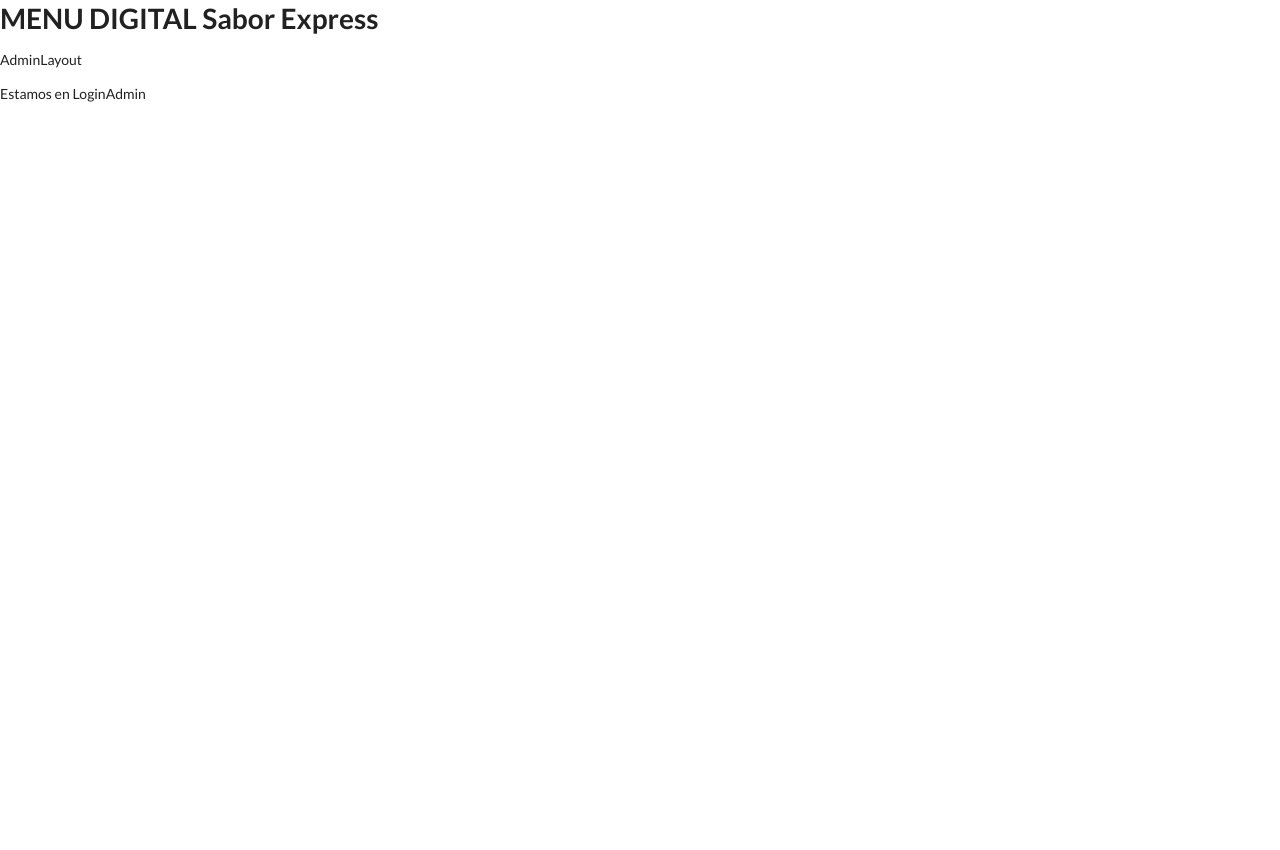
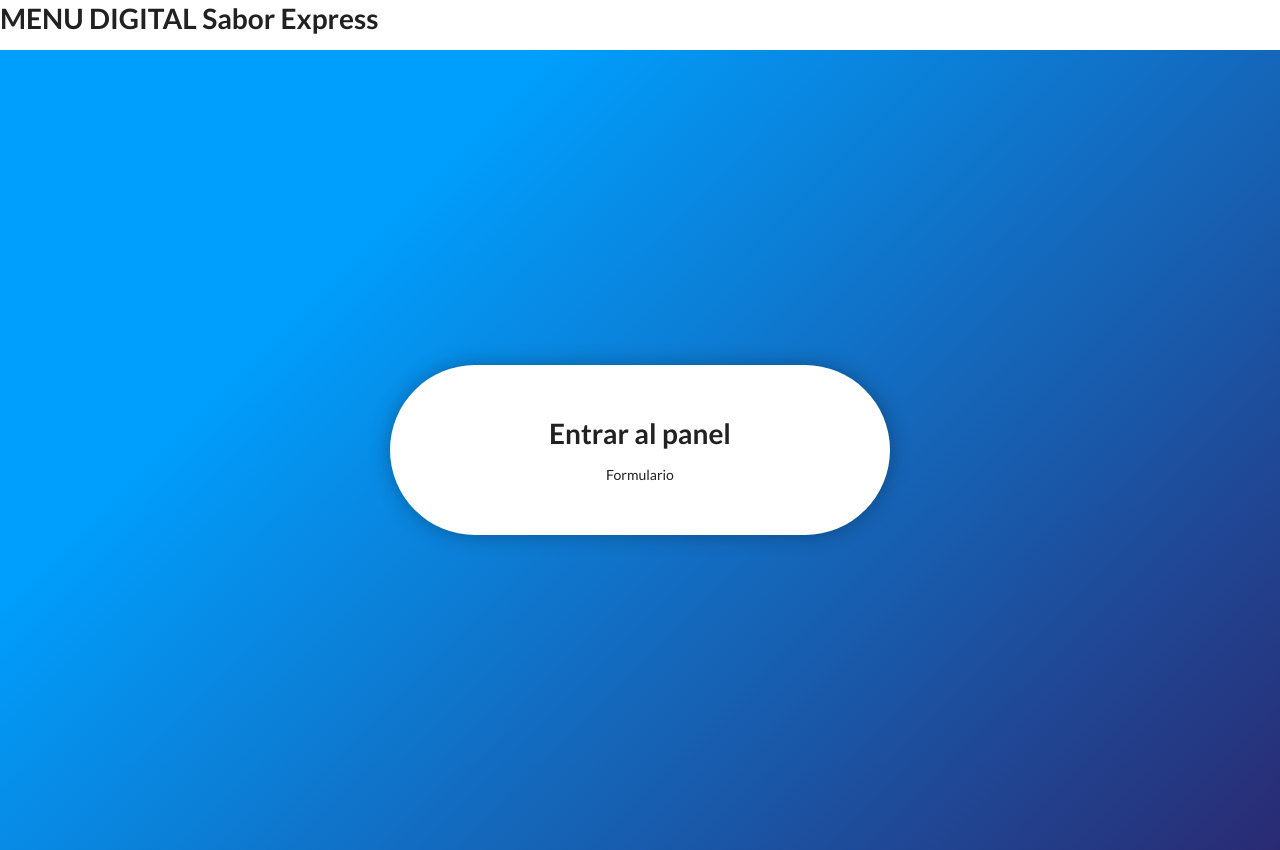
Before and after one commit to huquibe/saborexpress_proy, a React (Create React App) app in the folder saborexpress_react/: page /admin in a window 1280 px wide. Before the commit the page ends 800 px from the top, so only its background shows below. Built offline with nearby package versions, Linux system fonts and the light colour scheme.

Commit message:
Creacion y enrutamineto plantilla Ingreso

```diff
--- a/saborexpress_react/src/layouts/AdminLayout/AdminLayout.js
+++ b/saborexpress_react/src/layouts/AdminLayout/AdminLayout.js
@@ -1,8 +1,12 @@
 import React from 'react';
+import { LoginAdmin } from '../../pages/Admin'
 import "./AdminLayout.scss";
 
 export  function AdminLayout(props) {
     const {children} = props;
+    const auth = null;
+
+    if(!auth) return <LoginAdmin />
 
   return (
     <div>
--- /dev/null
+++ b/saborexpress_react/src/pages/Admin/HomeAdmin.js
@@ -0,0 +1,9 @@
+import React from 'react'
+
+export function HomeAdmin() {
+  return (
+    <div>
+        <h1>Home Admin</h1>
+    </div>
+  )
+}
--- a/saborexpress_react/src/pages/Admin/LoginAdmin.js
+++ /dev/null
@@ -1,9 +0,0 @@
-import React from 'react';
-
-export function LoginAdmin () {
-  return (
-    <div>
-        <p>Estamos en LoginAdmin</p>
-    </div>
-  );
-}
--- /dev/null
+++ b/saborexpress_react/src/pages/Admin/LoginAdmin/LoginAdmin.js
@@ -0,0 +1,13 @@
+import React from 'react';
+import "./LoginAdmin.scss";
+
+export function LoginAdmin () {
+  return (
+    <div className='login-admin'>
+      <div className='login-admin__content'>
+         <h1>Entrar al panel</h1>
+         <p>Formulario</p>
+      </div>
+    </div>
+  );
+}
--- /dev/null
+++ b/saborexpress_react/src/pages/Admin/LoginAdmin/LoginAdmin.scss
@@ -0,0 +1,22 @@
+.login-admin{
+    text-align: center;
+    margin: auto;
+    height: 100vh;
+    width: 100%;
+    display: flex;
+    align-items: center;
+    justify-content: center;
+    background-color: #2a2a72;
+    background-image: linear-gradient(315deg, #2a2a72 0%, #009ffd 74%);
+
+&__content {
+    background-color: #fff;
+    padding: 50px 50px;
+    border-radius: 500px;
+    width: 500px;
+    box-shadow: 0px 0px 20px 0px rgba(0, 0, 0, 0.3);
+    -webkit-box-shadow: 0px 0px 20px 0px rgba(0, 0, 0, 0.3);
+    --moz-box-shadow: 0px 0px 20px 0px rgba(0, 0, 0, 0.3);
+
+}
+}
--- /dev/null
+++ b/saborexpress_react/src/pages/Admin/LoginAdmin/index.js
@@ -0,0 +1 @@
+export * from "./LoginAdmin";
--- a/saborexpress_react/src/pages/Admin/index.js
+++ b/saborexpress_react/src/pages/Admin/index.js
@@ -1 +1,2 @@
 export * from "./LoginAdmin";
+export * from "./HomeAdmin";
--- a/saborexpress_react/src/routes/routes.admin.js
+++ b/saborexpress_react/src/routes/routes.admin.js
@@ -1,12 +1,13 @@
 import { AdminLayout } from "../layouts";
-import { LoginAdmin } from "../pages/Admin";
+import { HomeAdmin } from "../pages/Admin";
 
 
 const routesAdmin = [
     {
         path:"/admin",
         layout: AdminLayout,
-        component: LoginAdmin,
+        component: HomeAdmin,
+        exact: true,
     },
 ];
 
```
